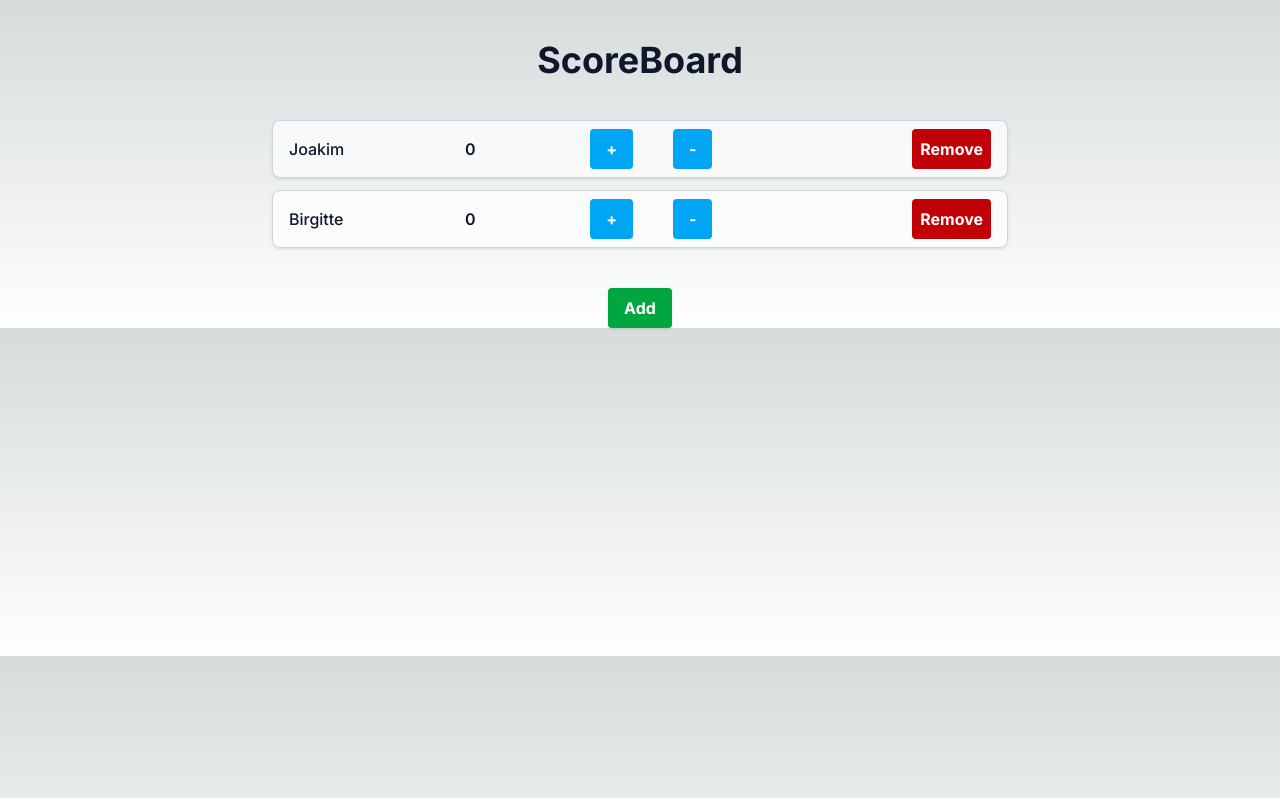
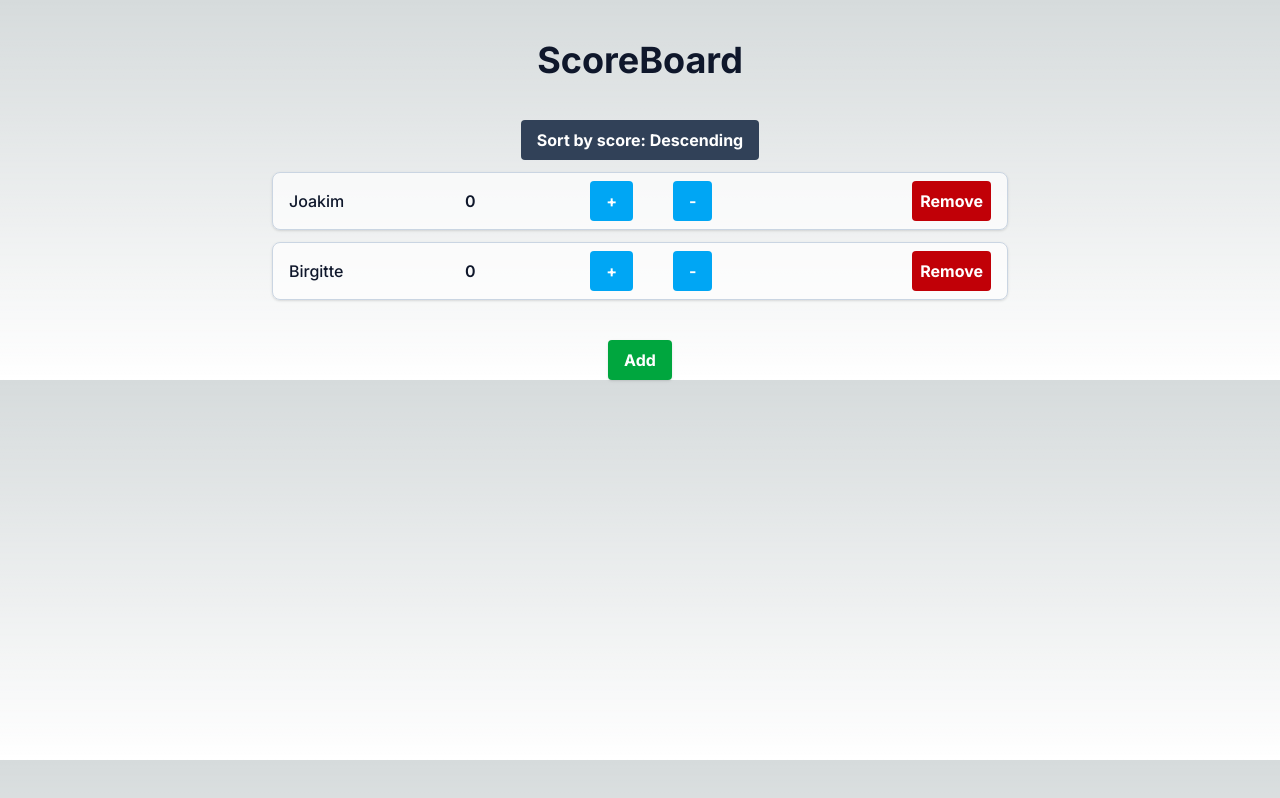
Before and after one commit to MikAoJk/scoreboard, a Next.js app: page / in a window 1280 px wide. Built offline with nearby package versions, Linux system fonts and the light colour scheme.

Commit message:
chore: add sorting functionality to PlayerList component

```diff
--- a/src/components/PlayerList.tsx
+++ b/src/components/PlayerList.tsx
@@ -1,4 +1,5 @@
 import Player, {PlayerData} from "@/components/Player";
+import {useState} from "react";
 
 export interface PlayerProps {
     players: PlayerData[];
@@ -8,11 +9,22 @@ export interface PlayerProps {
 }
 
 const PlayerList = (playerProps: PlayerProps) => {
+    const [sortAscending, setSortAscending] = useState(false)
 
-    const playersSortedByScore = [...playerProps.players].sort((a, b) => b.score - a.score)
+    const playersSortedByScore = [...playerProps.players].sort((a, b) =>
+        sortAscending ? a.score - b.score : b.score - a.score
+    )
 
     return (
         <div className="mt-10">
+            <button
+                onClick={() => setSortAscending(ascending => !ascending)}
+                type="button"
+                aria-label={`Sort by player score ${sortAscending ? "ascending" : "descending"}`}
+                className="cursor-pointer rounded bg-slate-700 px-4 py-2 font-bold text-white"
+            >
+                Sort by score: {sortAscending ? "Ascending" : "Descending"}
+            </button>
             {playersSortedByScore
                 .map(player =>
                     <Player playerData={player} key={player.id}
```
